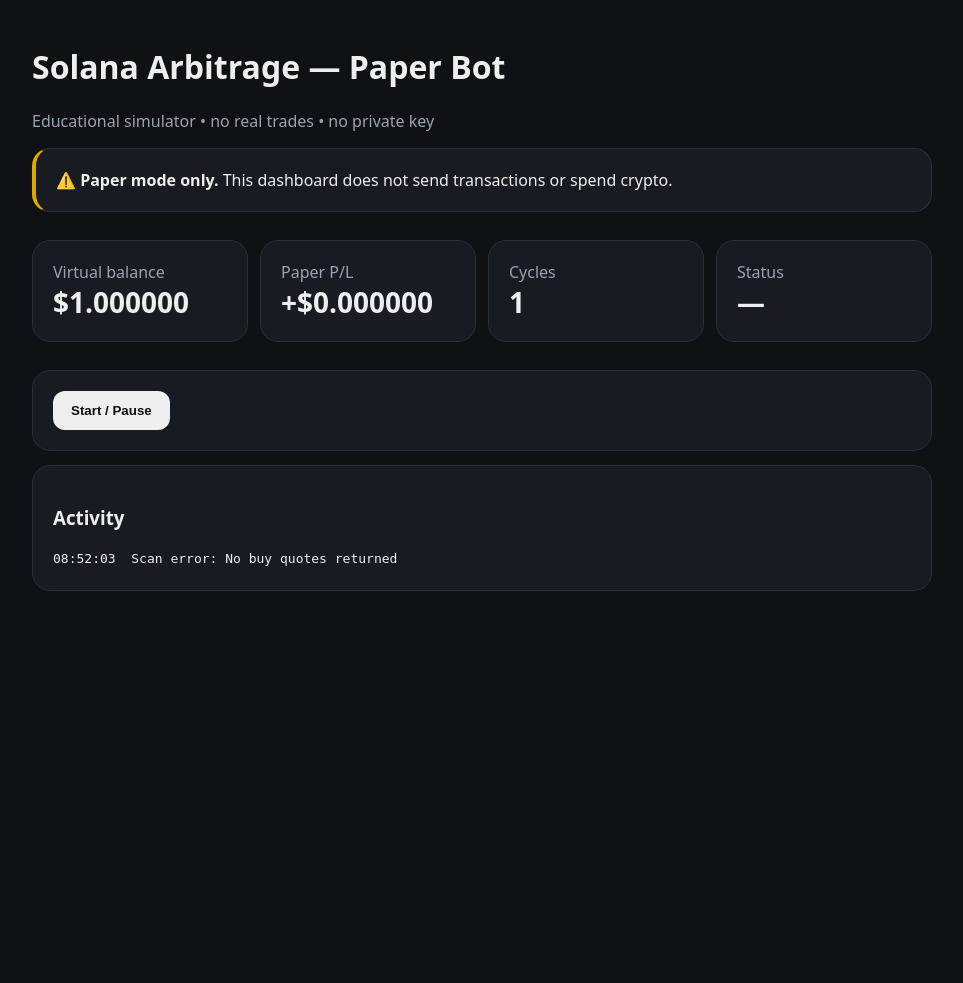
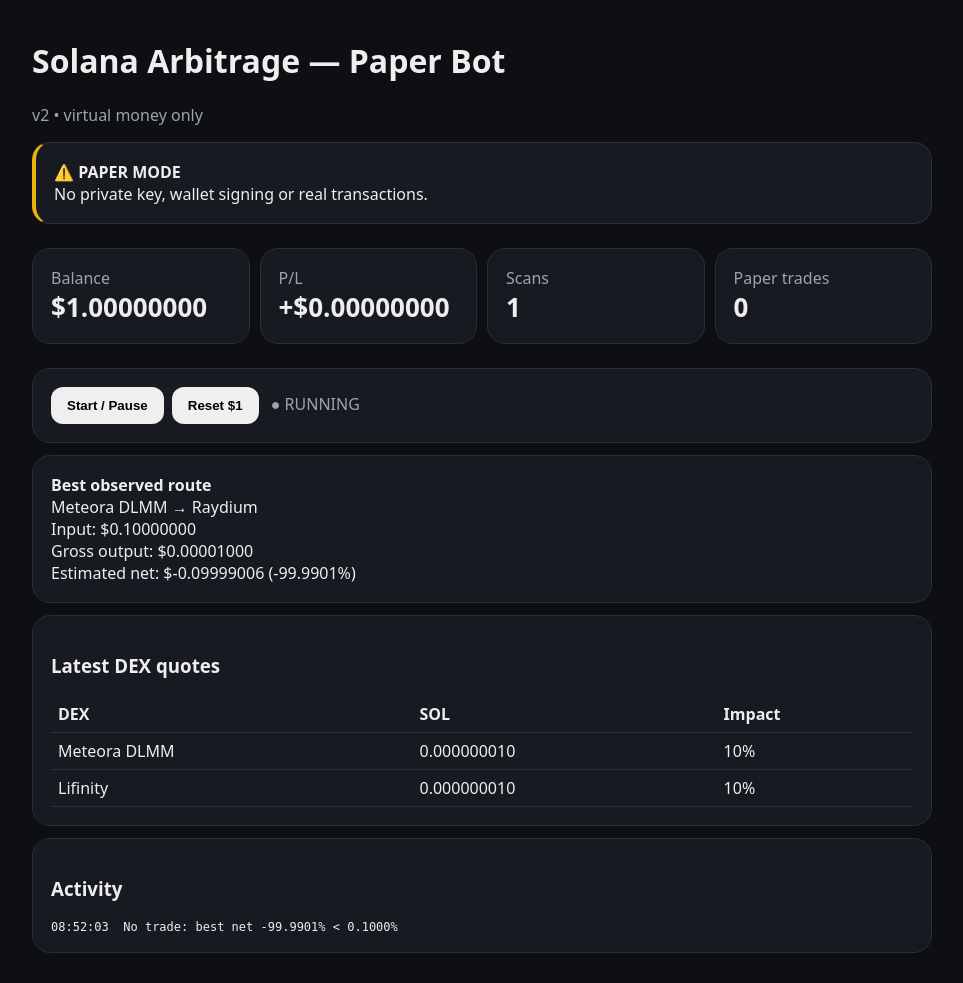
Before and after one commit to HashGen/Trdngbot, a Flask app: page / in a window 1280 px wide. Shown: the whole page, without its empty margins (158-1121 px from the left). Before the commit the page ends 591 px from the top, so only its background shows below. Run offline with Flask 3, Linux system fonts and the light colour scheme.

Commit message:
Update index.html

```diff
--- a/templates/index.html
+++ b/templates/index.html
@@ -1,47 +1,32 @@
-<!doctype html>
-<html lang="en">
-<head>
-<meta charset="utf-8">
-<meta name="viewport" content="width=device-width,initial-scale=1">
-<title>Solana Arbitrage — Paper Bot</title>
+<!doctype html><meta name="viewport" content="width=device-width,initial-scale=1">
+<title>Solana Arbitrage Paper Bot v2</title>
 <style>
-body{font-family:system-ui,-apple-system,sans-serif;background:#0f1115;color:#eee;margin:0}
-.wrap{max-width:900px;margin:auto;padding:24px}
-.card{background:#181b22;border:1px solid #292e38;border-radius:18px;padding:20px;margin:14px 0}
-.grid{display:grid;grid-template-columns:repeat(auto-fit,minmax(180px,1fr));gap:12px}
-.big{font-size:28px;font-weight:700}.muted{color:#9aa3b2}
-button{border:0;border-radius:12px;padding:12px 18px;background:#eee;color:#111;font-weight:700}
-.log{font-family:monospace;font-size:13px;line-height:1.7;white-space:pre-wrap}
-.warn{border-left:4px solid #e0a800}
-</style>
-</head>
-<body><div class="wrap">
-<h1>Solana Arbitrage — Paper Bot</h1>
-<p class="muted">Educational simulator • no real trades • no private key</p>
-<div class="card warn"><b>⚠️ Paper mode only.</b> This dashboard does not send transactions or spend crypto.</div>
-<div class="grid">
-<div class="card"><div class="muted">Virtual balance</div><div class="big" id="bal">—</div></div>
-<div class="card"><div class="muted">Paper P/L</div><div class="big" id="pnl">—</div></div>
-<div class="card"><div class="muted">Cycles</div><div class="big" id="cycles">—</div></div>
-<div class="card"><div class="muted">Status</div><div class="big" id="status">—</div></div>
-</div>
-<div class="card">
-<button onclick="toggle()">Start / Pause</button>
-<span id="last" class="muted" style="margin-left:12px"></span>
-</div>
-<div class="card"><h3>Activity</h3><div id="logs" class="log"></div></div>
-</div>
+body{font-family:system-ui;background:#0d0f13;color:#eee;margin:0}.w{max-width:900px;margin:auto;padding:18px}
+.c{background:#171a21;border:1px solid #292e38;border-radius:18px;padding:18px;margin:12px 0}
+.g{display:grid;grid-template-columns:repeat(auto-fit,minmax(160px,1fr));gap:10px}.m{color:#9ca3af}.b{font-size:26px;font-weight:800}
+button{padding:11px 16px;border:0;border-radius:12px;font-weight:800;margin-right:8px}
+.warn{border-left:4px solid #eab308}.log{font:12px monospace;white-space:pre-wrap;max-height:300px;overflow:auto}
+table{width:100%;border-collapse:collapse}td,th{padding:7px;border-bottom:1px solid #2a2e37;text-align:left}
+</style><div class=w><h1>Solana Arbitrage — Paper Bot</h1>
+<p class=m>v2 • virtual money only</p>
+<div class="c warn"><b>⚠️ PAPER MODE</b><br>No private key, wallet signing or real transactions.</div>
+<div class=g><div class=c><span class=m>Balance</span><div class=b id=b>$—</div></div>
+<div class=c><span class=m>P/L</span><div class=b id=p>$—</div></div>
+<div class=c><span class=m>Scans</span><div class=b id=c>—</div></div>
+<div class=c><span class=m>Paper trades</span><div class=b id=t>—</div></div></div>
+<div class=c><button onclick="tog()">Start / Pause</button><button onclick="res()">Reset $1</button> <span class=m id=s></span></div>
+<div class=c id=o>Waiting for first scan…</div>
+<div class=c><h3>Latest DEX quotes</h3><table><thead><tr><th>DEX</th><th>SOL</th><th>Impact</th></tr></thead><tbody id=q></tbody></table></div>
+<div class=c><h3>Activity</h3><div class=log id=l></div></div></div>
 <script>
-async function refresh(){
- const r=await fetch('/api/status'); const s=await r.json();
- bal.textContent='$'+Number(s.balance).toFixed(6);
- pnl.textContent=(s.profit>=0?'+':'')+'$'+Number(s.profit).toFixed(6);
- cycles.textContent=s.cycles;
- status.textContent=s.running?'RUNNING':'PAUSED';
- last.textContent=s.last?JSON.stringify(s.last):'';
- logs.textContent=s.logs.join('\\n');
-}
-async function toggle(){await fetch('/api/toggle',{method:'POST'});refresh()}
-setInterval(refresh,2000); refresh();
+async function r(){try{let x=await (await fetch('/api/status')).json();
+b.textContent='$'+x.balance.toFixed(8);p.textContent=(x.profit>=0?'+':'')+'$'+x.profit.toFixed(8);
+c.textContent=x.cycles;t.textContent=x.paper_trades;s.textContent=x.running?'● RUNNING':'● PAUSED';
+if(x.best){let z=x.best;o.innerHTML='<b>Best observed route</b><br>'+z.buy+' → '+z.sell+
+'<br>Input: $'+z.input.toFixed(8)+'<br>Gross output: $'+z.gross.toFixed(8)+
+'<br>Estimated net: '+(z.net>=0?'+':'')+'$'+z.net.toFixed(8)+' ('+z.net_pct.toFixed(4)+'%)'}
+q.innerHTML=x.quotes.map(z=>'<tr><td>'+z.dex+'</td><td>'+z.sol.toFixed(9)+'</td><td>'+z.impact+'%</td></tr>').join('');
+l.textContent=x.logs.join('\\n')}catch(e){}}
+async function tog(){await fetch('/api/toggle',{method:'POST'});r()}
+async function res(){await fetch('/api/reset',{method:'POST'});r()}setInterval(r,3000);r();
 </script>
-</body></html>
```
